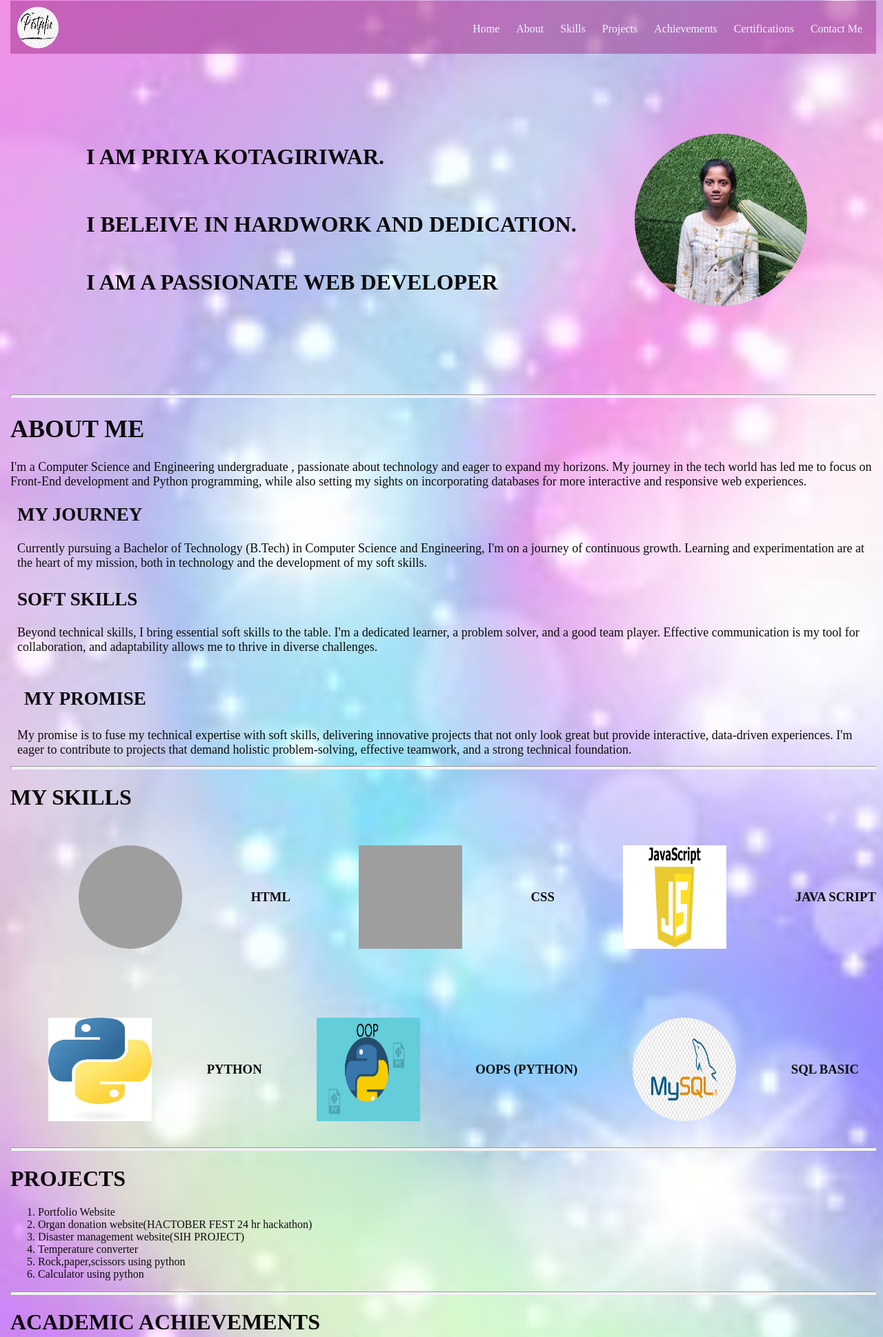
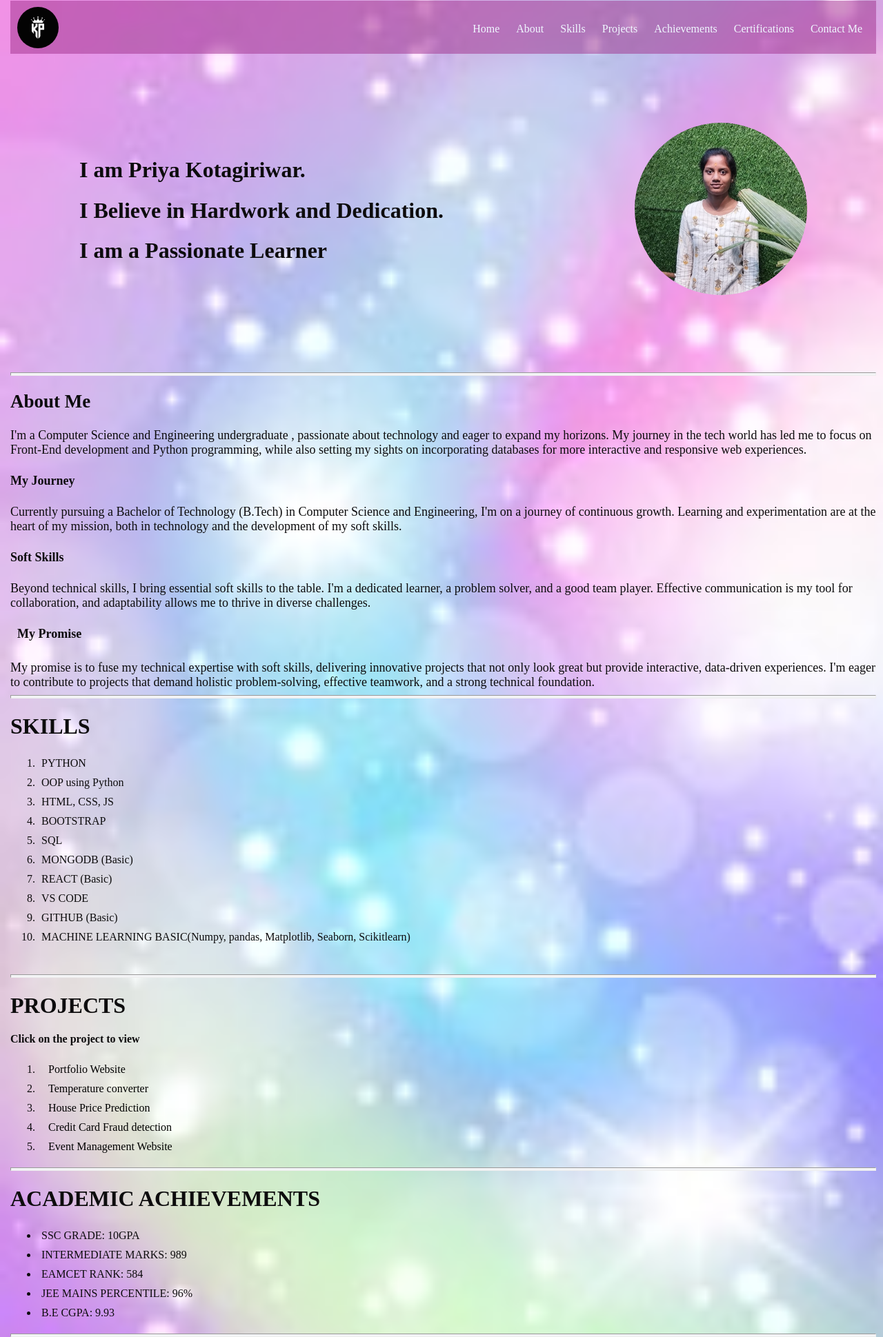
Before and after one commit to Priya123346/Priya123346.github.io-portfoliowebsite, a plain HTML site: page index.html in a window 1280 px wide. Shown: the part 9-1948 px from the top of the page at 69% size. Drawn offline with nearby package versions, Linux system fonts and the light colour scheme; grey boxes are pictures that could not be loaded.

Commit message:
'commiting'

```diff
--- a/index.html
+++ b/index.html
@@ -3,16 +3,20 @@
 <head>
     <meta charset="UTF-8">
     <meta name="viewport" content="width=device-width, initial-scale=1.0">
+
+<link rel="stylesheet" href="https://cdn.jsdelivr.net/npm/bootstrap@3.3.7/dist/css/bootstrap-theme.min.css" integrity="sha384-rHyoN1iRsVXV4nD0JutlnGaslCJuC7uwjduW9SVrLvRYooPp2bWYgmgJQIXwl/Sp" crossorigin="anonymous">
+<script src="https://cdn.jsdelivr.net/npm/bootstrap@3.3.7/dist/js/bootstrap.min.js" integrity="sha384-Tc5IQib027qvyjSMfHjOMaLkfuWVxZxUPnCJA7l2mCWNIpG9mGCD8wGNIcPD7Txa" crossorigin="anonymous"></script>
     <title>Portfolio_website</title>
     <link rel="stylesheet" href="styles.css">
 </head>
 <body>
     <div class="navbar">
+
         <div class="nav-left">
-            <img src="logo.png" alt="logo" class="logo">
+            <img src="logo1.webp" alt="logo" class="logo">
         </div>
         <div class="nav-right">
-            <a>Home</a>
+            <a href="#">Home</a>
             <a href="#about">About</a>
             <a href="#skills">Skills</a>
             <a href="#projects">Projects</a>
@@ -21,72 +25,73 @@
             <a href="#contact">Contact Me</a>
         </div>
     </div>
-    <div class="homepage">
-    <div class="homepage-left">
-        <h1>I AM PRIYA KOTAGIRIWAR.</h1><br><div class="class"><span><h1>I BELEIVE IN HARDWORK AND DEDICATION.</h1></span></div>
-            <div class="class"><h1><span>I AM A PASSIONATE WEB DEVELOPER</span></h1></div>
-    </div>
+    <div class="container">
+        <div class="row homepage">
+            <div class=" col-xl-9 col-lg-9 col-md-6 col-sm-12  mb-4">
+                <h1>I  am  Priya  Kotagiriwar.</h1>
+                <h1>I Believe in Hardwork and Dedication.</h1>
+                <h1>I am a Passionate Learner</h1>
+            </div>
 
-    <div class="homepage-right">
-        <img src="img2.jpg" alt="my img" class="icon">
-    </div>
+            <div class="col-xl-3 col-lg-3 col-md-6 col-sm-12 ">
+                <img src="img2.jpg" alt="my img" class="icon img-fluid">
+            </div>
+        </div>
     </div>
     <hr>
     <div class="about" id="about">
-        <h1>ABOUT ME</h1>
+        <h2>About Me</h2>
         I'm  a Computer Science and Engineering undergraduate ,
         passionate about technology and eager to expand my horizons. My journey in the
         tech world has led me to focus on Front-End development and Python programming,
         while also setting my sights on incorporating databases for more interactive and
         responsive web experiences.<br>
-        <div class="a1">
-        <h2 >MY JOURNEY</h2>
+        <!-- <div class="a1"> -->
+        <h4 >My Journey</h4>
         Currently pursuing a Bachelor of Technology (B.Tech)
         in Computer Science and Engineering, I'm on a journey of continuous growth.
         Learning and experimentation are at the heart of my mission, both in technology
-        and the development of my soft skills.<br></div>
-        <div class="a2">
-        <h2>SOFT SKILLS</h2>Beyond technical skills, I bring essential
+        and the development of my soft skills.
+    <!-- </div> -->
+        <!-- <div class="a2"> -->
+        <h4>Soft Skills</h4>Beyond technical skills, I bring essential
         soft skills to the table. I'm a dedicated learner, a problem solver, and a good team player.
         Effective communication is my tool for collaboration, and adaptability allows me to thrive
-        in diverse challenges.</div> <br>
-        <div class="a3">
-        <h2 class="a3">MY PROMISE</h2>My promise is to fuse my technical expertise with soft skills, delivering
+        in diverse challenges.
+    <!-- </div>  -->
+        <!-- <div class="a3"> -->
+        <h4 class="a3">My Promise</h4>My promise is to fuse my technical expertise with soft skills, delivering
         innovative projects that not only look great but provide interactive, data-driven experiences.
         I'm eager to contribute to projects that demand holistic problem-solving, effective teamwork,
-        and a strong technical foundation.</div>
+        and a strong technical foundation.
+    <!-- </div> -->
     </div>
     <hr>
     <div class="skills" id="skills">
-        <h1>MY SKILLS</h1>
-        <div class="skills1">
-        <br>
-        <img src="https://p1.hiclipart.com/preview/930/119/770/html-logo-html5-email-web-feed-theme-orange-line-circle-png-clipart.jpg" alt="html"  id="html">
-        <h3>HTML</h3>
-        <img src="https://upload.wikimedia.org/wikipedia/commons/thumb/6/62/CSS3_logo.svg/800px-CSS3_logo.svg.png" alt="css"  id="css">
-        <h3>CSS</h3>
-        <img src="js.png" alt="js"  id="js">
-    <h3>JAVA SCRIPT</h3>
-    </div>
-        <div class="skills2">
-        <img src="python.jpeg" alt="python"  id="python">
-        <H3>PYTHON</H3>
-        <img src="oops.png" alt="oops with python"  id="oops">
-        <H3>OOPS (PYTHON)</H3>
-        <img src="sql.png" alt="sql basic"  id="sql">
-        <h3>SQL BASIC</h3>
-    </div>
+        <h1>SKILLS</h1>
+        <ol>
+            <li>PYTHON</li>
+            <li>OOP using Python</li>
+            <li>HTML, CSS, JS</li>
+            <li>BOOTSTRAP</li>
+            <li>SQL</li>
+            <li>MONGODB (Basic)</li>
+            <li>REACT (Basic)</li>
+            <li>VS CODE</li>
+            <li>GITHUB (Basic)</li>
+            <li>MACHINE LEARNING BASIC(Numpy, pandas, Matplotlib, Seaborn, Scikitlearn)</li>
+        </ol>
     </div>
     <hr>
     <div class="projects" id="projects">
         <h1>PROJECTS</h1>
+        <h4>Click on the project to view</h4>
         <ol>
-        <li>Portfolio Website</li>
-        <li>Organ donation website(HACTOBER FEST 24 hr hackathon)</li>
-        <li>Disaster management website(SIH PROJECT)</li>
-        <li>Temperature converter</li>
-        <li>Rock,paper,scissors using python</li>
-        <li>Calculator using python</li>
+        <li><a class="proj_link" href="https://github.com/Priya123346/Priya123346.github.io-portfoliowebsite">Portfolio Website</a></li>
+        <li><a class="proj_link" href="https://github.com/Priya123346/Priya123346.github.io">Temperature converter</a></li>
+        <li><a class="proj_link" href="https://github.com/Priya123346/CodTech_Task1">House Price Prediction</a></li>
+        <li><a class="proj_link" href="https://github.com/Priya123346/CodTech_Task2">Credit Card Fraud detection</a></li>
+        <li><a class="proj_link" href="https://github.com/Priya123346/infyspringboard">Event Management Website</a></li>
         </ol>
     </div>
     <hr>
@@ -97,32 +102,34 @@
             <li>INTERMEDIATE MARKS: 989</li>
             <LI>EAMCET RANK: 584</LI>
             <LI>JEE MAINS PERCENTILE: 96%</LI>
-            <LI>B.E SEM I SGPA: 9.9</LI>
-            <LI>SEM II SGPA: 10</LI>
+            <LI>B.E CGPA: 9.93</LI>
 
         </Ul>
     </div>
     <HR>
         <h1>CERTIFICATIONS</h1>
     <div class="cert" id="cert">
-        <img src="guvi.jpg" alt="" class="guvi">
+        <img src="hackerrank-SE.png" alt="" class="guvi">
+        <img src="bharathIntern.png" alt="" class="cosc">
         <img src="infspr.jpg" alt="" class="infspr">
-        <img src="cosc.jpg" alt="" class="cosc">
-        <img src="devtown.jpg" alt="" class="devtown">
-
-
+    </div><br><br>
+    <div class="cert" id="cert">
+        <img src="cosc.jpg" alt="" class="cosc"/>
+        <img src="infy-internship.png" alt="" class="devtown">
+        <img src="hacxelerate.png" alt="" class="cosc">
     </div>
         <hr>
     <div class="contact" id="contact">
         <h1>GET IN TOUCH</h1>
         <h3>PRIYA KOTAGIRIWAR</h3>
         <h3>contact no:9030527733</h3>
-        <a href="https://www.codechef.com/users/priyak48" class="cod"><h3>Codechef: click here</h3></a>
-        <div class="icon1">
+        <div class="connect">
+        <a href="https://www.codechef.com/users/priyak48" class="cod"><img src="codechef.jpg" alt="codechef"
+            class="linkedin" ></a>
         <a href="http://www.linkedin.com/in/priya-kotagiriwar-494237273"><img src="linkedin.jpg" alt="linkedin" class="linkedin" ></a>
         <a href="mailto:kotagiriwarpriya@gmail.com"><img src="https://static-00.iconduck.com/assets.00/gmail-icon-1024x1024-09wrt8am.png" class="gmail"></a>
-        <a href="https://instagram.com/k_priya7773?igshid=OGQ5ZDc2ODk2ZA=="><img src="insta.png" alt="insta" class="insta" ></a>
+        <!-- <a href="https://instagram.com/k_priya7773?igshid=OGQ5ZDc2ODk2ZA=="><img src="insta.png" alt="insta" class="insta" ></a> -->
+        <a href="https://leetcode.com/u/kotagiriwarpriya/"><img src="leetcode.webp" alt="leetcode" class="insta" ></a>
         </div>
     </div>
-</body>
 </html>
--- a/styles.css
+++ b/styles.css
@@ -19,7 +19,6 @@ body{
 }
 .nav-right{
     justify-content: space-between;
-
     padding-right: 0px;
     margin-left: 0px;
     margin-right: 0px;
@@ -36,20 +35,17 @@ a{
     text-decoration-line: none;
     color:aliceblue;
 }
-.homepage{
+.homepage {
     display: flex;
     justify-content: space-between;
     align-items: center;
     padding: 100px;
+    /* flex-wrap: wrap; To handle small screens */
 }
-.homepage-left{
-    width:50%;
-    margin:10px;
-    padding-top:0px;
-}
-.icon{
-    width:250px;
-    height:250px;
+
+.icon {
+    width: 250px;
+    height: 250px;
     border-radius: 50%;
 }
 hr{
@@ -77,17 +73,18 @@ hr{
     padding-left: 10px;
     padding-bottom: 5px;
 }
-.skills1{
-    display: flex;
-    justify-content: space-between;
-    align-items: center;
+.skills{
+    /* display: flex; */
+    /* justify-content: space-between;*/
+    align-items: start;
     margin-bottom: 40px;
 }
+/*
 .skills2{
     display: flex;
     justify-content: space-around;
     align-items: center;
-}
+} */
 #css,#python,#oops,#js{
     width:150px;
     height: 150px;
@@ -111,9 +108,6 @@ h3{
     justify-content: center;
 
 }
-.projects{
-
-}
 .insta,.gmail{
     width:50px;
     height:50px;
@@ -132,51 +126,7 @@ h3{
     padding-right: 30px;
 
 }
- @import url('https://fonts.googleapis.com/css?family=Roboto:300');
-.class {
-  display:inline-block;
-  overflow:hidden;
-  white-space:nowrap;
-}
 
-.class:first-of-type {    /* For increasing performance
-                       ID/Class should've been used.
-                       For a small demo
-                       it's okaish for now
-  animation: showup 7s infinite;*/
-}
-
-.class:last-of-type span{
-  width:0px;
-  animation: reveal 7s infinite;
-}
-
-.class:last-of-type span {
-  margin-left:auto;
-  animation: slidein 7s infinite;
-}
-
-@keyframes showup {
-    0% {opacity:0;}
-    20% {opacity:1;}
-    80% {opacity:1;}
-    100% {opacity:0;}
-}
-
-@keyframes slidein {
-    0% { margin-left:-800px; }
-    20% { margin-left:-800px; }
-    35% { margin-left:0px; }
-    100% { margin-left:0px; }
-}
-
-@keyframes reveal {
-    0% {opacity:0;width:0px;}
-    20% {opacity:1;width:0px;}
-    30% {width:355px;}
-    80% {opacity:1;}
-    100% {opacity:0;width:700px;}
-}
 .cert{
     display: flex;
     justify-content: space-evenly;
@@ -195,3 +145,38 @@ h3{
 .cod{
     color:black;
 }
+.skill-card {
+    border: 1px solid #131212;
+    border-radius: 10px;
+    width:27%;
+    float: left;
+    padding: 20px;
+    margin: 10px;
+    text-align: center;
+    align-items: center;
+    justify-content: center;
+    transition: transform 0.3s ease-in-out;
+}
+.skill-card:hover {
+    transform: scale(1.05);
+    box-shadow: 0 4px 8px rgba(0, 0, 0, 0.1);
+}
+.skill-name {
+    font-size: 18px;
+    font-weight: bold;
+    margin-bottom: 10px;
+}
+.connect{
+    display: flex;
+    justify-content: center;
+    align-items: center;
+}
+.proj_link{
+    color: black;
+}
+.proj_link a:hover{
+    color:red;
+}
+li{
+    padding: 5px;
+}
```
Also changed, not shown: bharathIntern.png (added), codechef.jpg (added), hackerrank-SE.png (added), hacxelerate.png (added), infy-internship.png (added), leetcode.webp (added), logo1.webp (added).
